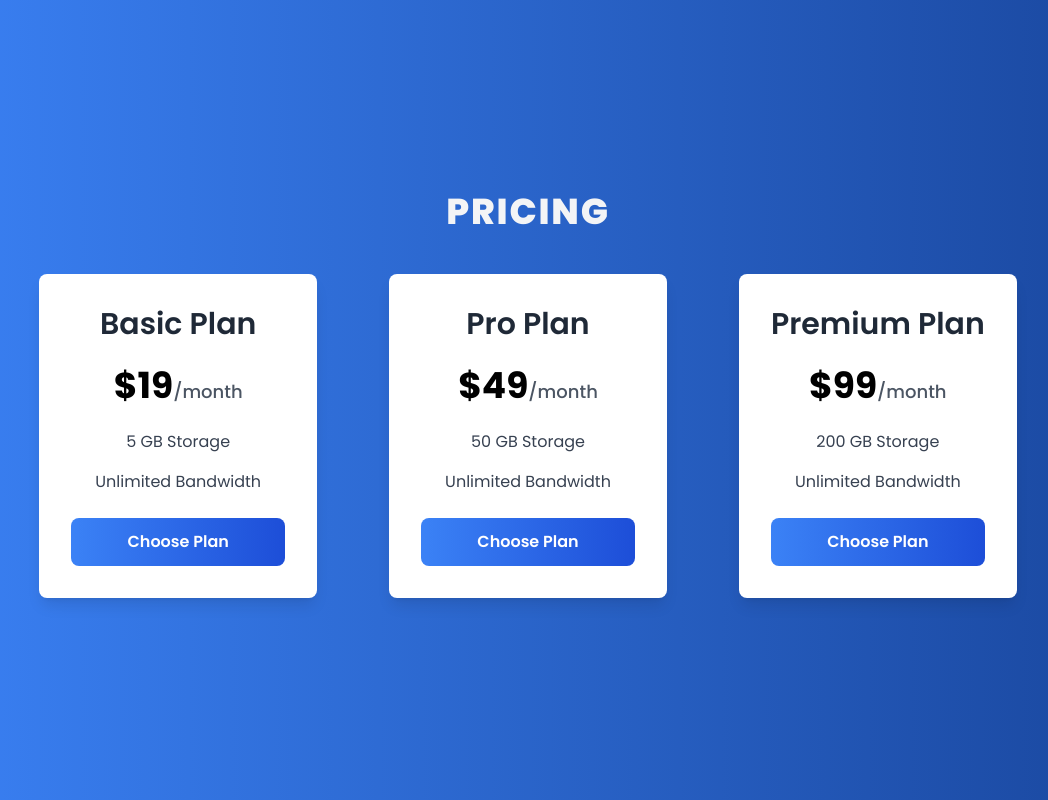
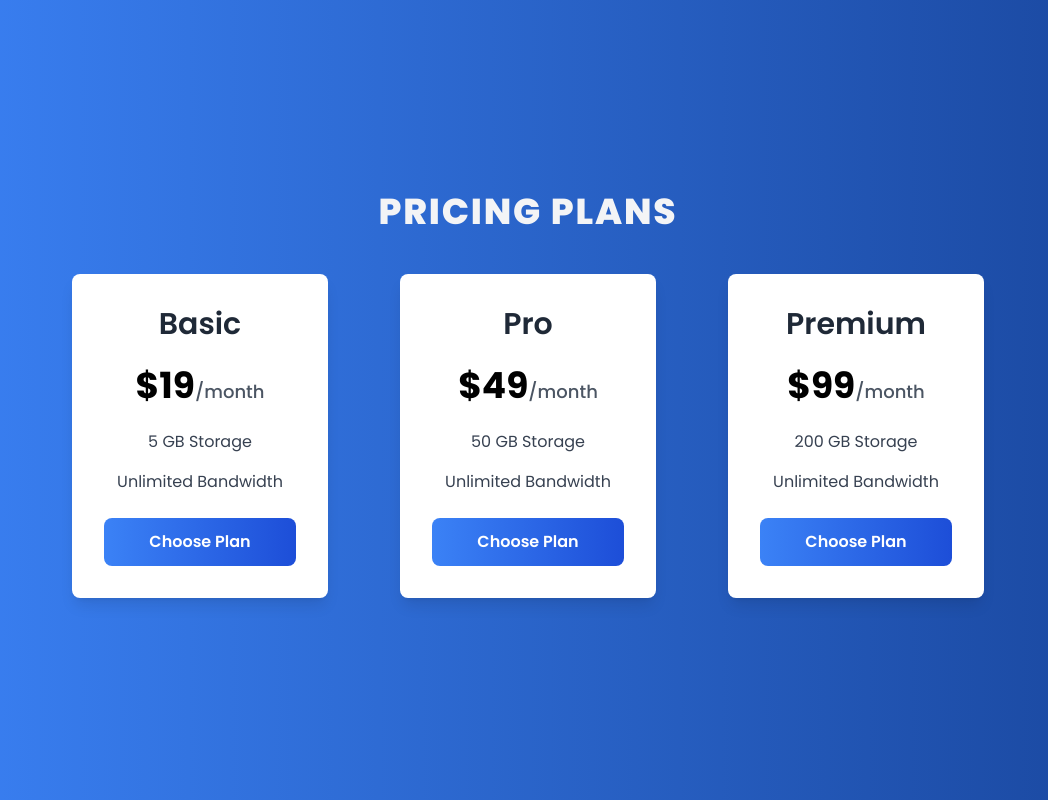
Before and after one commit to Goddy01/Refnet, a React (Vite) app: page / in a window 1280 px wide. Shown: the part 1672-2472 px from the top of the page, without its empty margins (112-1160 px from the left). Built offline with nearby package versions, Linux system fonts and the light colour scheme.

Commit message:
updated pricing page

```diff
--- a/src/components/Pricing.jsx
+++ b/src/components/Pricing.jsx
@@ -34,16 +34,16 @@ export default function Pricing() {
     >
       <h2 className='text-4xl font-extrabold text-center mb-8 text-gray-100 tracking-wider font-poppins animate-bounce'>
         <span className="uppercase">
-          Pricing
+          Pricing Plans
         </span>
       </h2>
       <div className={`flex justify-center w-full transition-all duration-1000 ${isVisible ? 'animate-slideUp' : ''}`}>
         <div className="grid grid-cols-1 lg:grid-cols-3 lg:gap-[4.5rem] gap-5 px-4 lg:px-6 max-w-screen-xl">
           {/* Basic Plan */}
-          <div className="relative overflow-hidden bg-white rounded-lg shadow-lg hover:shadow-2xl transform hover:scale-105 transition duration-300 ease-in-out w-[70vw] lg:w-full cursor-pointer">
+          <div className="relative overflow-hidden bg-white rounded-lg shadow-lg hover:shadow-2xl transform hover:scale-105 transition duration-300 ease-in-out w-[70vw] lg:w-[20vw] cursor-pointer">
             <div className="p-6 md:p-8 flex flex-col h-full">
               <h3 className="text-2xl md:text-3xl font-semibold text-center text-gray-800">
-                Basic Plan
+                Basic
               </h3>
               <div className="mt-4 md:mt-6 flex justify-center">
                 <span className="text-3xl md:text-4xl font-bold">$19</span>
@@ -66,10 +66,10 @@ export default function Pricing() {
           </div>
 
           {/* Pro Plan */}
-          <div className="relative overflow-hidden bg-white rounded-lg shadow-lg hover:shadow-2xl transform hover:scale-105 transition duration-300 ease-in-out w-full  cursor-pointer">
+          <div className="relative overflow-hidden bg-white rounded-lg shadow-lg hover:shadow-2xl transform hover:scale-105 transition duration-300 ease-in-out w-[70vw] lg:w-[20vw] cursor-pointer">
             <div className="p-6 md:p-8 flex flex-col h-full">
               <h3 className="text-2xl md:text-3xl font-semibold text-center text-gray-800">
-                Pro Plan
+                Pro
               </h3>
               <div className="mt-4 md:mt-6 flex justify-center">
                 <span className="text-3xl md:text-4xl font-bold">$49</span>
@@ -92,10 +92,10 @@ export default function Pricing() {
           </div>
 
           {/* Premium Plan */}
-          <div className="relative overflow-hidden bg-white rounded-lg shadow-lg hover:shadow-2xl transform hover:scale-105 transition duration-300 ease-in-out w-full cursor-pointer">
+          <div className="relative overflow-hidden bg-white rounded-lg shadow-lg hover:shadow-2xl transform hover:scale-105 transition duration-300 ease-in-out w-[70vw] lg:w-[20vw] cursor-pointer">
             <div className="p-6 md:p-8 flex flex-col h-full">
               <h3 className="text-2xl md:text-3xl font-semibold text-center text-gray-800">
-                Premium Plan
+                Premium
               </h3>
               <div className="mt-4 md:mt-6 flex justify-center">
                 <span className="text-3xl md:text-4xl font-bold">$99</span>
```
